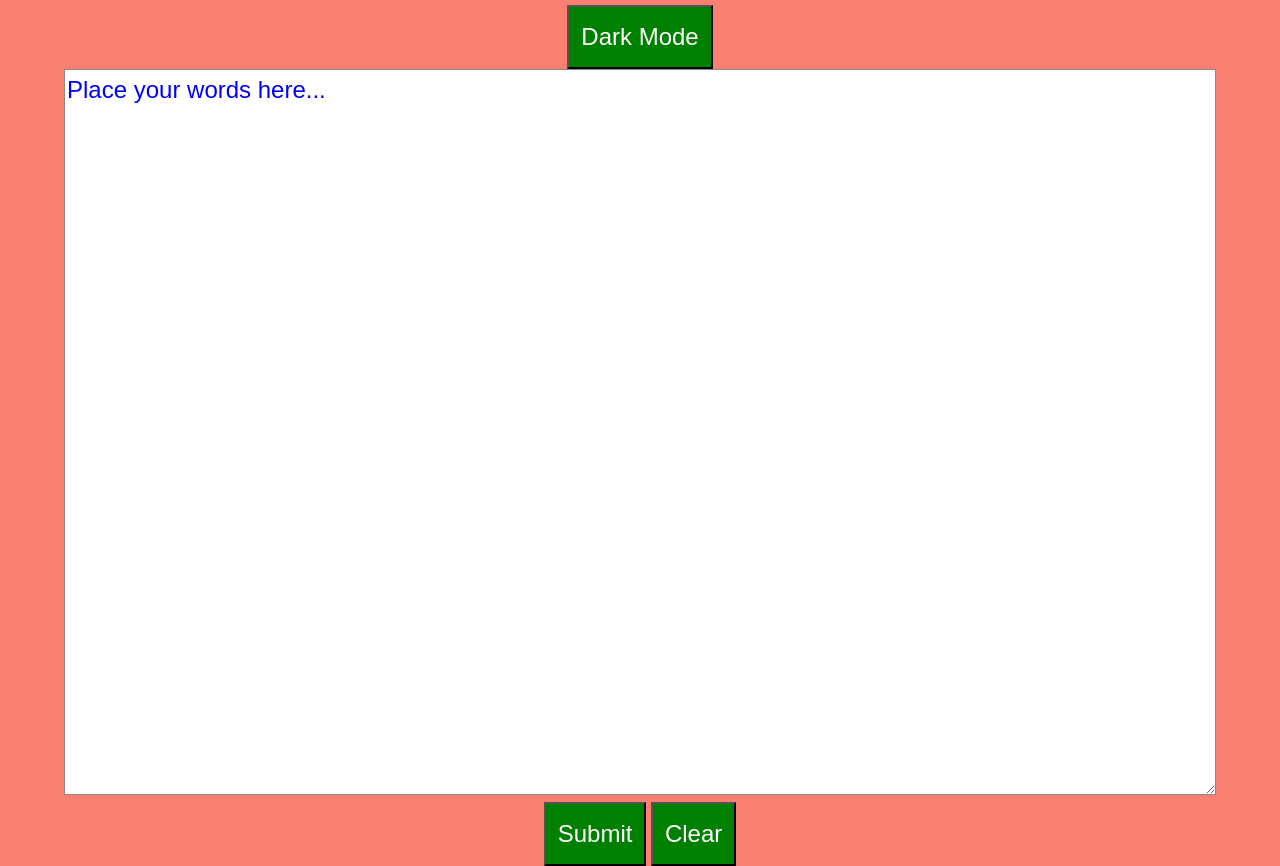
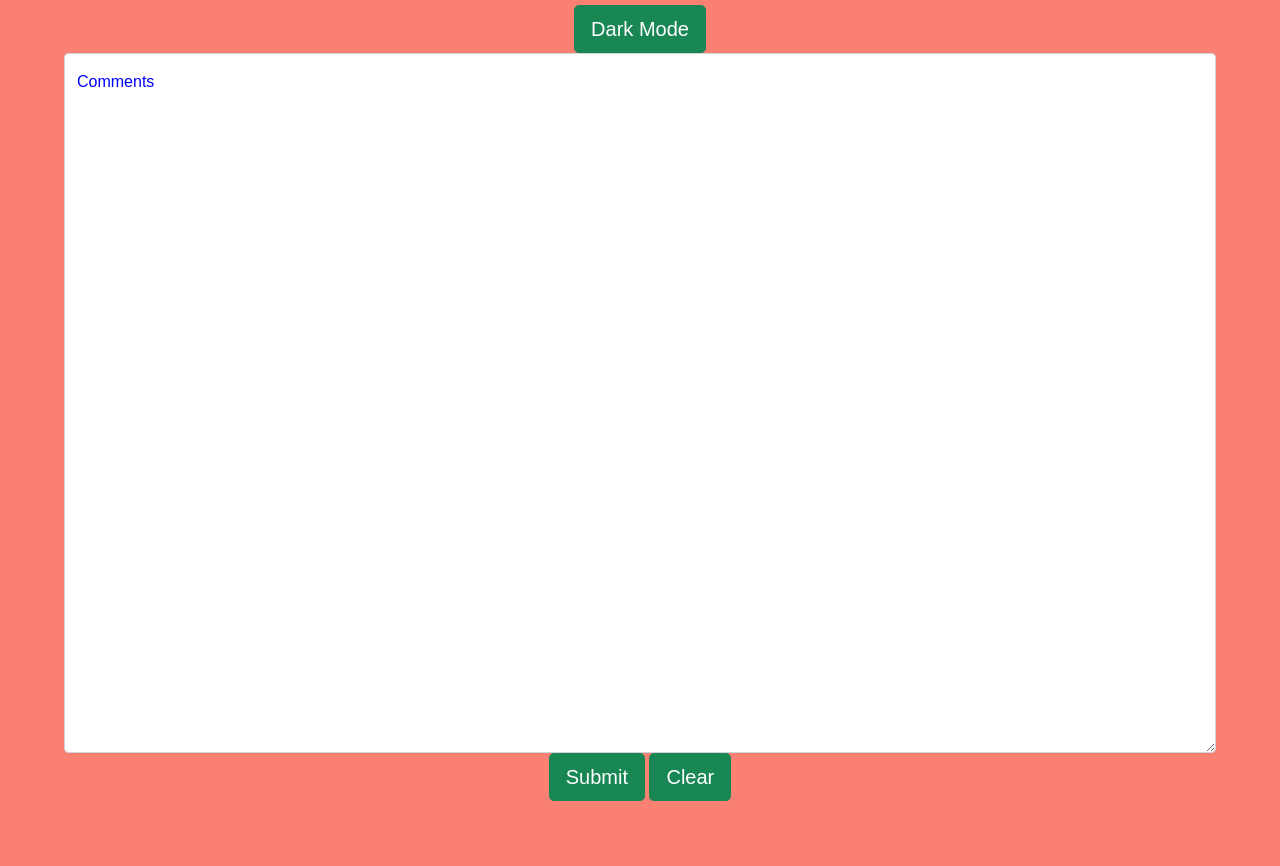
Before and after one commit to gitNitroTitan/LAB-word-counter, a plain HTML site: page index.html in a window 1280 px wide. Shown: the part 51-917 px from the top of the page. After the commit the page ends 852 px from the top, so only its background shows below. Drawn offline with nearby package versions, Linux system fonts and the light colour scheme.

Commit message:
fixed blue placeholder in BS

```diff
--- a/index.html
+++ b/index.html
@@ -10,12 +10,15 @@
 </head>
 <body>
   <h1>Word Counter</h1>
-  <button id="bg-switch">Dark Mode</button>
+  <button type="button" class="btn btn-success btn-lg">Dark Mode</button>
   <div id="error" class="error"></div>
   <form>
-    <textarea rows="20" placeholder="Place your words here..."></textarea>
-    <button type="submit">Submit</button>
-    <button type="reset">Clear</button>
+    <div class="form-floating">
+      <textarea class="form-control" placeholder="Leave a comment here" id="floatingTextarea2" style="height: 700px"></textarea>
+      <label for="floatingTextarea2">Comments</label>
+    </div>
+    <button type="button" class="btn btn-success btn-lg">Submit</button>
+    <button type="button" class="btn btn-success btn-lg">Clear</button>
   </form>
   <div id="word-count"></div>
   <script src="https://cdn.jsdelivr.net/npm/bootstrap@5.1.3/dist/js/bootstrap.bundle.min.js" integrity="sha384-ka7Sk0Gln4gmtz2MlQnikT1wXgYsOg+OMhuP+IlRH9sENBO0LRn5q+8nbTov4+1p" crossorigin="anonymous"></script>
--- a/main.css
+++ b/main.css
@@ -23,6 +23,9 @@ button{
   padding: 0.5em 0.5em;
   font-size: 1.5em;
 }
-::placeholder{
+/* ::placeholder{
+  color: blue;
+} */
+label{
   color: blue;
 }
--- a/main.js
+++ b/main.js
@@ -16,9 +16,7 @@ const wordCounter = (value) => {
 
 // OPTIONAL CHALLENGE
 const toggleMode = (btnText) => {
-
 }
-
 // ************************************************ //
 // **** DO NOT MODIFY THE CODE BELOW THIS LINE **** //
 // ************************************************ //
```
